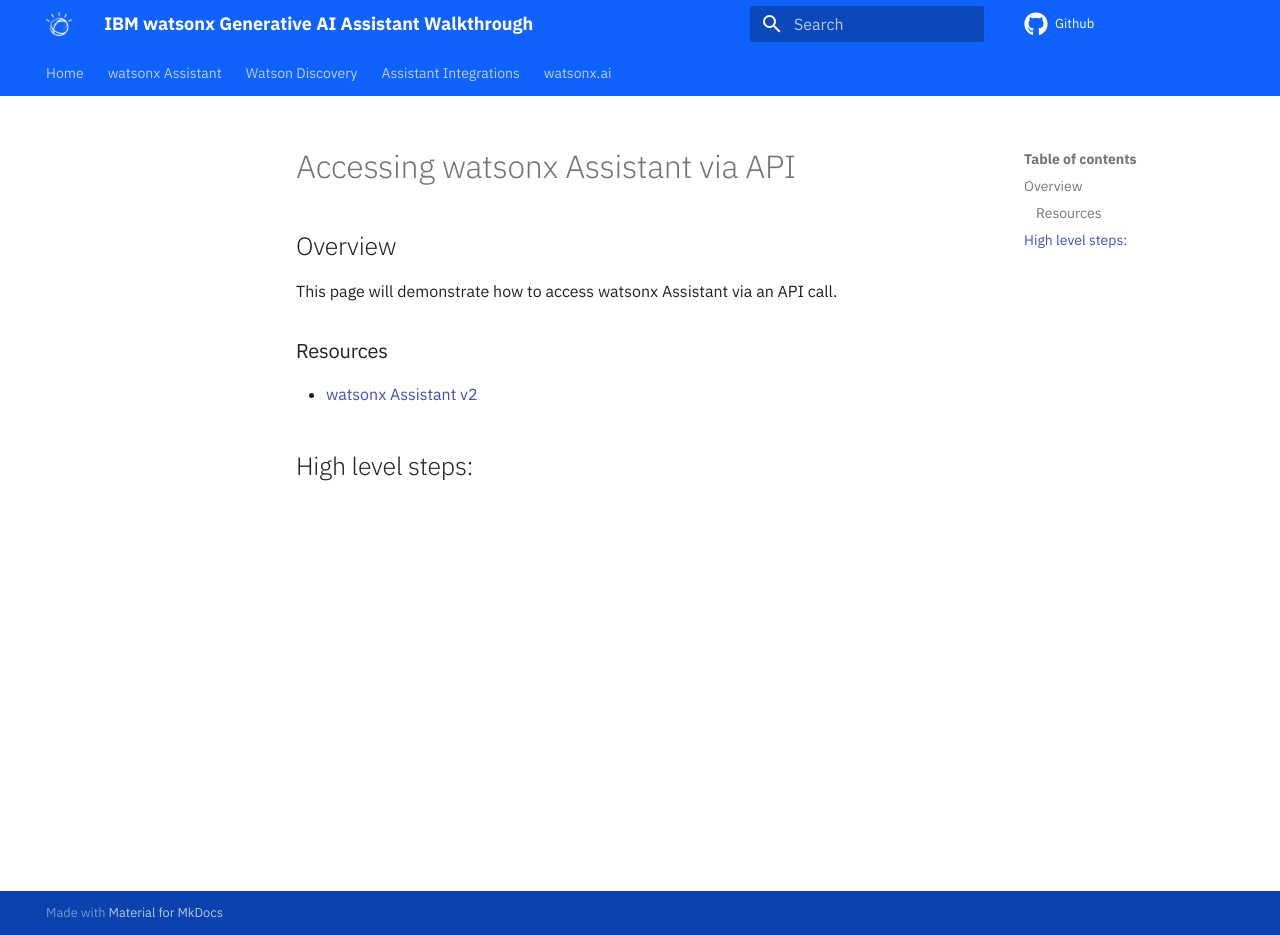
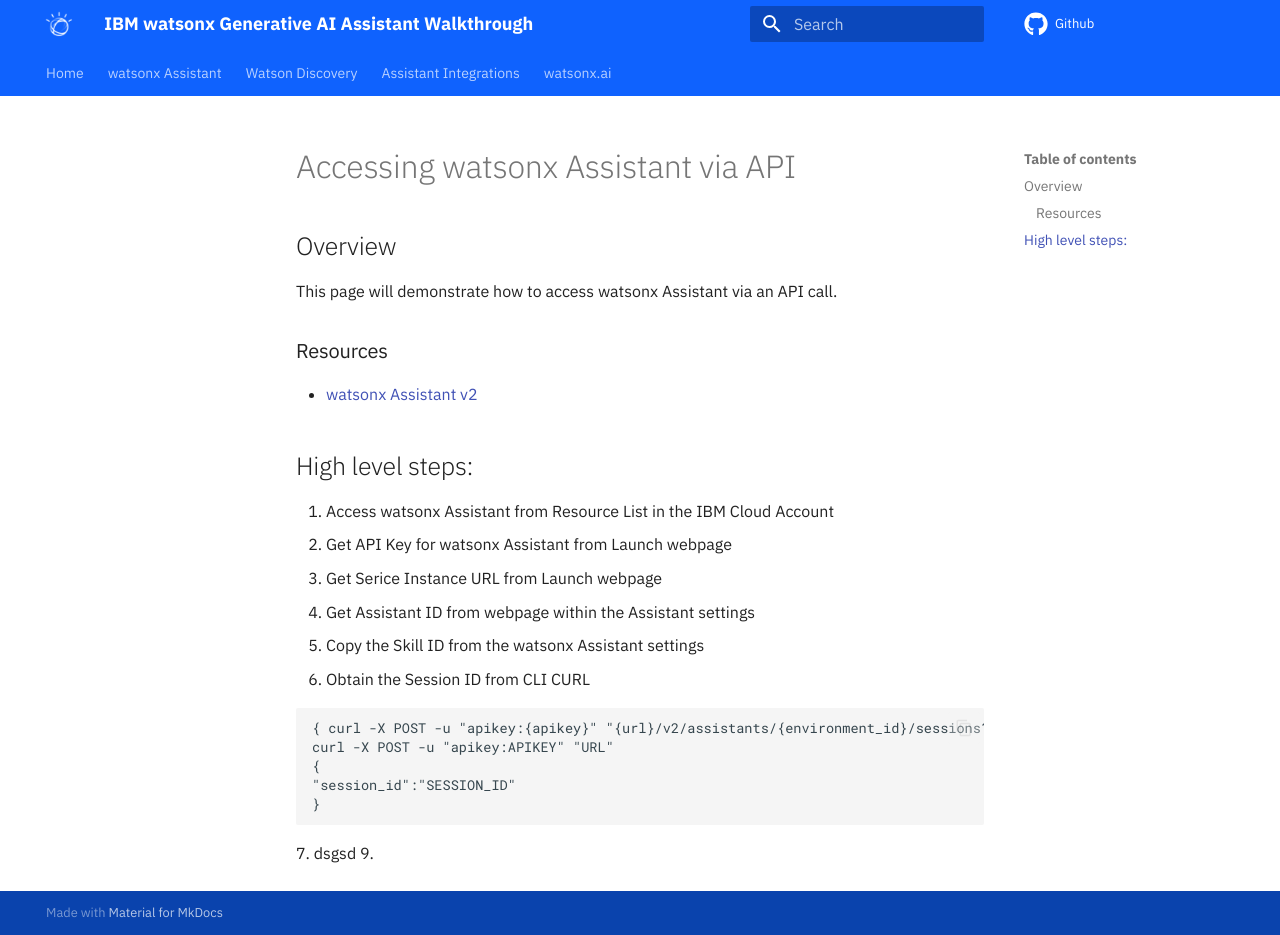
Before and after one commit to ibm-cloud-architecture/rag-documentation, an MkDocs documentation site: the page built from docs/watsonx-assistant/api-access.md, in a window 1280 px wide and 935 px high. Built offline with MkDocs 1.6.1 and Material for MkDocs 9.7.7, drawn with Linux system fonts in a browser that asks for light colours.

Commit message:
Update api-access.md

````diff
--- a/docs/watsonx-assistant/api-access.md
+++ b/docs/watsonx-assistant/api-access.md
@@ -10,3 +10,20 @@
 
 
 ## High level steps:
+
+1. Access watsonx Assistant from Resource List in the IBM Cloud Account
+2. Get API Key for watsonx Assistant from Launch webpage
+3. Get Serice Instance URL from Launch webpage
+4. Get Assistant ID from webpage within the Assistant settings
+5. Copy the Skill ID from the watsonx Assistant settings
+6. Obtain the Session ID from CLI CURL
+
+```{}
+{ curl -X POST -u "apikey:{apikey}" "{url}/v2/assistants/{environment_id}/sessions?version=2021-11-27" }
+curl -X POST -u "apikey:APIKEY" "URL"
+{
+"session_id":"SESSION_ID"
+}
+```
+7. dsgsd
+9.
````
